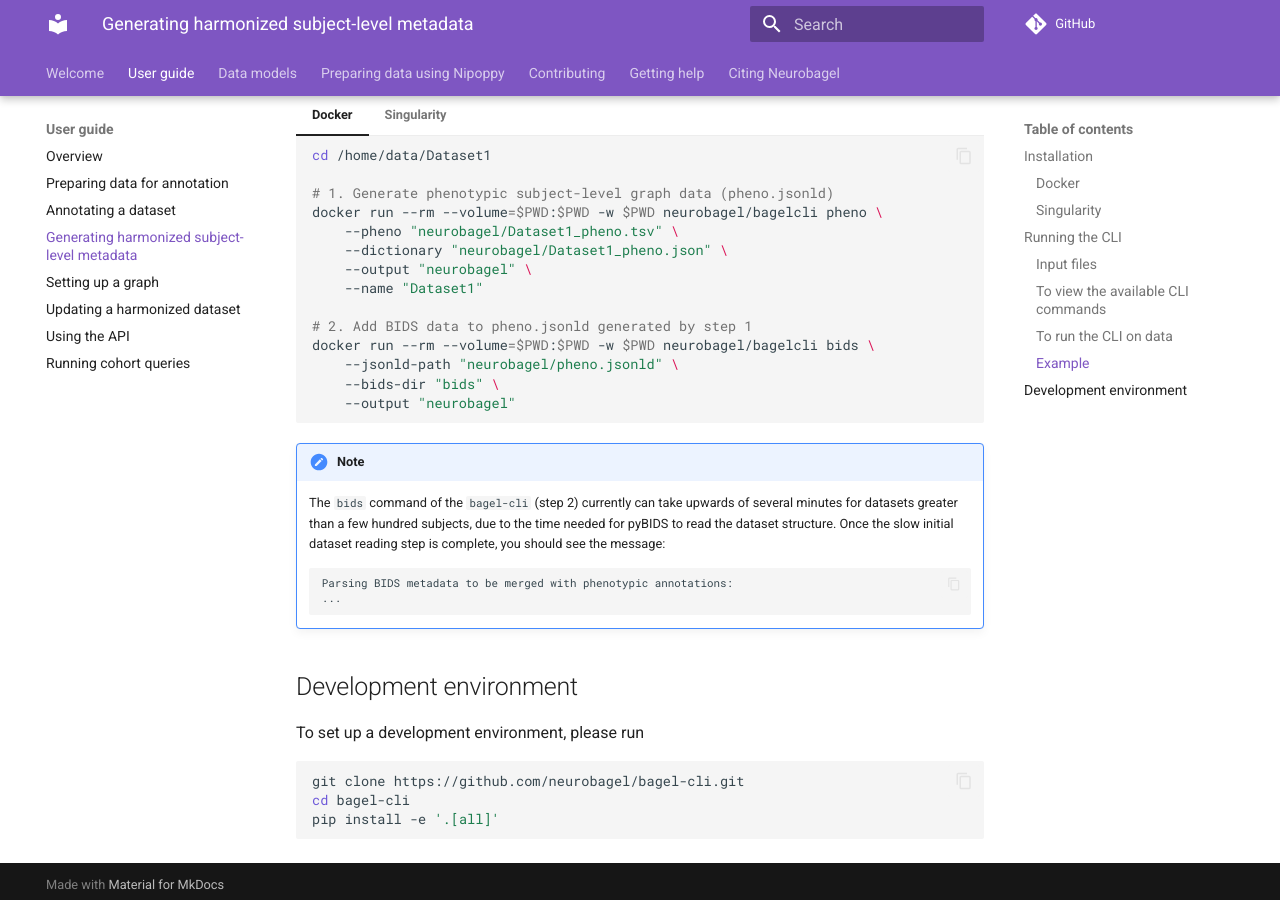
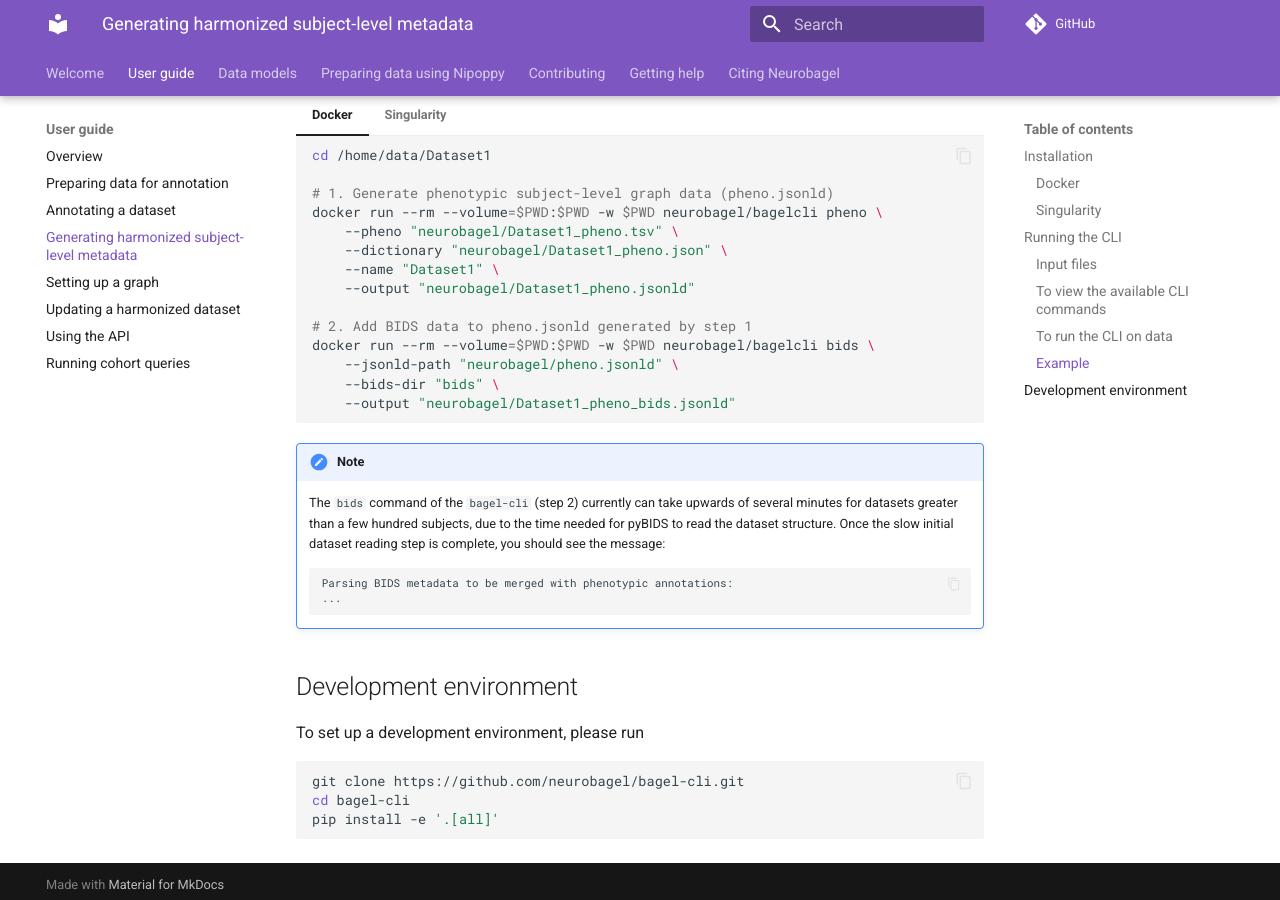
Before and after one commit to neurobagel/documentation, an MkDocs documentation site: the page built from docs/cli.md, in a window 1280 px wide and 900 px high, scrolled down 2274 px. Built offline with MkDocs 1.6.1 and Material for MkDocs 9.7.7, drawn with Linux system fonts in a browser that asks for light colours; comment, search, counter and statistics services are not loaded.

Commit message:
use example filepath instead of directory for CLI commands

````diff
--- a/docs/cli.md
+++ b/docs/cli.md
@@ -109,14 +109,14 @@ You could run the CLI as follows:
     docker run --rm --volume=$PWD:$PWD -w $PWD neurobagel/bagelcli pheno \
         --pheno "neurobagel/Dataset1_pheno.tsv" \
         --dictionary "neurobagel/Dataset1_pheno.json" \
-        --output "neurobagel" \
-        --name "Dataset1"
+        --name "Dataset1" \
+        --output "neurobagel/Dataset1_pheno.jsonld"
 
     # 2. Add BIDS data to pheno.jsonld generated by step 1
     docker run --rm --volume=$PWD:$PWD -w $PWD neurobagel/bagelcli bids \
         --jsonld-path "neurobagel/pheno.jsonld" \
         --bids-dir "bids" \
-        --output "neurobagel"
+        --output "neurobagel/Dataset1_pheno_bids.jsonld"
     ```
 
 === "Singularity"
@@ -128,14 +128,14 @@ You could run the CLI as follows:
     singularity run --no-home --bind $PWD --pwd $PWD bagel.sif pheno \
         --pheno "neurobagel/Dataset1_pheno.tsv" \
         --dictionary "neurobagel/Dataset1_pheno.json" \
-        --output "neurobagel" \
-        --name "Dataset1"
+        --name "Dataset1" \
+        --output "neurobagel/Dataset1_pheno.jsonld"
 
     # 2. Add BIDS data to pheno.jsonld generated by step 1
     singularity run --no-home --bind $PWD --pwd $PWD bagel.sif bids \
         --jsonld-path "neurobagel/pheno.jsonld" \
         --bids-dir "bids" \
-        --output "neurobagel"
+        --output "neurobagel/Dataset1_pheno_bids.jsonld"
     ```
 
 !!! note
````
